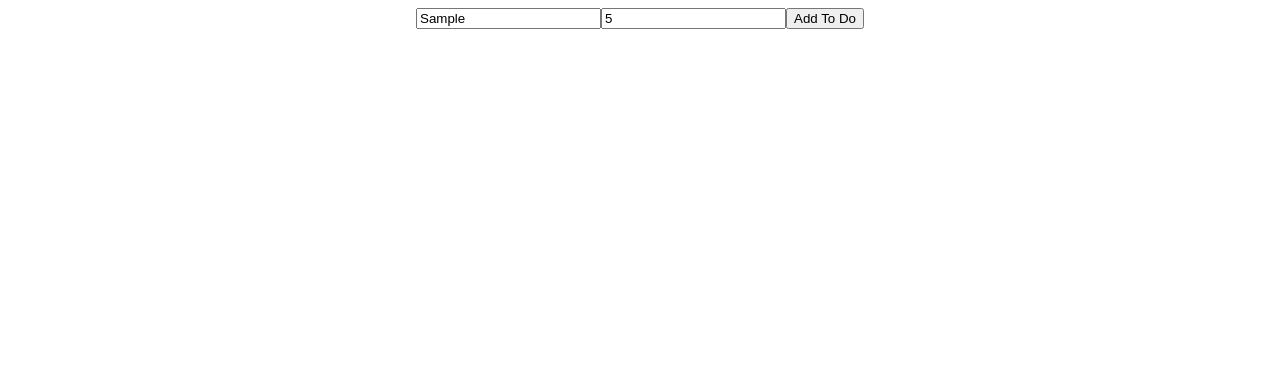
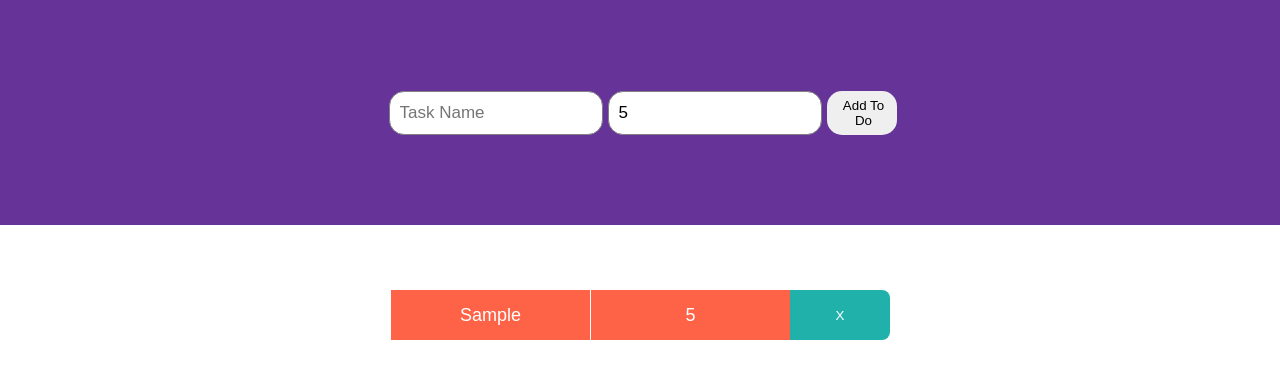
Before and after one commit to Omar-Meharab/todo, a React (Create React App) app: page / in a window 1280 px wide. Both pictures are taken after typing "Sample", "5" into the empty fields and a click on the button "Add To Do". Shown: the top 378 px of the page. Built offline with nearby package versions, Linux system fonts and the light colour scheme.

Commit message:
third commit

```diff
--- a/src/App.css
+++ b/src/App.css
@@ -1,38 +1,95 @@
 .App {
-  text-align: center;
+  display: flex;
+  align-items: center;
+  flex-direction: column;
+  width: 100vw;
+  height: 100vh;
+  font-family: Arial, Helvetica, sans-serif;
 }
 
-.App-logo {
-  height: 40vmin;
-  pointer-events: none;
+body {
+  margin: 0%;
+  padding: 0%;
 }
 
-@media (prefers-reduced-motion: no-preference) {
-  .App-logo {
-    animation: App-logo-spin infinite 20s linear;
-  }
+.header {
+  flex: 30%;
+  background-color: rebeccapurple;
+  width: 100%;
+  display: flex;
+  justify-content: center;
+  align-items: center;
 }
 
-.App-header {
-  background-color: #282c34;
-  min-height: 100vh;
+.header .container {
   display: flex;
-  flex-direction: column;
-  align-items: center;
-  justify-content: center;
-  font-size: calc(10px + 2vmin);
-  color: white;
+  flex-direction: row;
 }
 
-.App-link {
-  color: #61dafb;
+.header input {
+  margin-left: 5px;
+  width: 200px;
+  height: 40px;
+  border: none;
+  border-radius: 15px;
+  padding-left: 10px;
+  font-size: 17px;
+  border: 1px solid grey;
 }
 
-@keyframes App-logo-spin {
-  from {
-    transform: rotate(0deg);
-  }
-  to {
-    transform: rotate(360deg);
-  }
+.header button {
+  margin-left: 5px;
+  width: 70px;
+  height: 44px;
+  border: none;
+  border-radius: 15px;
+  padding-left: 10px;
+  cursor: pointer;
 }
+
+.todo {
+  flex: 70%;
+  width: 100%;
+  display: flex;
+  align-items: center;
+  padding-top: 50px;
+  flex-direction: column;
+}
+
+.task {
+  width: 500px;
+  height: 50px;
+  display: flex;
+  color: white;
+  margin: 15px;
+}
+
+.task .content {
+  flex: 80%;
+  height: 100%;
+  display: flex;
+  justify-content: center;
+  align-items: center;
+}
+
+.task .content span {
+  display: grid;
+  place-items: center;
+  border: 1px solid white;
+  width: 100%;
+  height: 100%;
+  font-size: 18px;
+  border-right: none;
+  background-color: tomato;
+}
+
+.task button {
+  flex: 20%;
+  height: 100%;
+  border: none;
+  background-color: lightseagreen;
+  border-top-right-radius: 8px;
+  border-bottom-right-radius: 8px;
+  color: white;
+  cursor: pointer;
+}
--- a/src/App.tsx
+++ b/src/App.tsx
@@ -1,16 +1,50 @@
-import React, { FC } from 'react';
+import React, { ChangeEvent, FC, useState } from 'react';
 import './App.css';
+import ToDoTask from './Components/ToDoTask';
+import { ITask } from './interfaces';
 
 const App: FC = () => {
+
+  const [task, setTask] = useState<string>("")
+  const [remainder, setRemainder] = useState<number>(0)
+  const [todo, setTodo] = useState<ITask[]>([])
+
+  const handleChange = (event: ChangeEvent<HTMLInputElement>): void => {
+    if (event.target.name === "task") {
+      setTask(event.target.value)
+    }
+    else {
+      setRemainder(Number(event.target.value))
+    }
+  };
+
+  const addTodo = (): void => {
+    const newTodo = { taskName: task, remainder: remainder }
+    setTodo([...todo, newTodo])
+    setTask("");
+    setRemainder(0);
+  }
+
+  const completeTodo = (taskNameToDelete: string): void => {
+    setTodo(todo.filter((task) => {
+      return task.taskName !== taskNameToDelete
+    })
+    );
+  };
+
   return (
     <div className="App">
       <div className="header">
-        <input type="text" placeholder="Task Name" />
-        <input type="number" placeholder="Days Remaining" />
-        <button>Add To Do</button>
+        <div className="container">
+          <input type="text" name="task" value={task} placeholder="Task Name" onChange={handleChange} />
+          <input type="number" name="remainder"  placeholder="Days Remaining" onChange={handleChange} />
+          <button onClick={addTodo}>Add To Do</button>
+        </div>
       </div>
       <div className="todo">
-
+        {todo.map((task: ITask, key: number) => {
+          return <ToDoTask key={key} task={task} completeTodo={completeTodo} />;
+        })}
       </div>
     </div>
   );
--- /dev/null
+++ b/src/Components/ToDoTask.tsx
@@ -0,0 +1,25 @@
+import React from 'react';
+import { ITask } from '../interfaces';
+
+interface Props {
+    task: ITask;
+    completeTodo(taskNameToDelete: string): void;
+}
+
+const ToDoTask = ({ task, completeTodo }: Props) => {
+    return (
+        <div className="task">
+            <div className="content">
+                <span>{task.taskName}</span>
+                <span>{task.remainder}</span>
+            </div>
+            <button onClick={() => {
+                completeTodo(task.taskName);
+            }}>
+                X
+            </button>
+        </div >
+    );
+};
+
+export default ToDoTask;
--- /dev/null
+++ b/src/interfaces.ts
@@ -0,0 +1,4 @@
+export interface ITask {
+    taskName: string;
+    remainder: number;
+}
```
